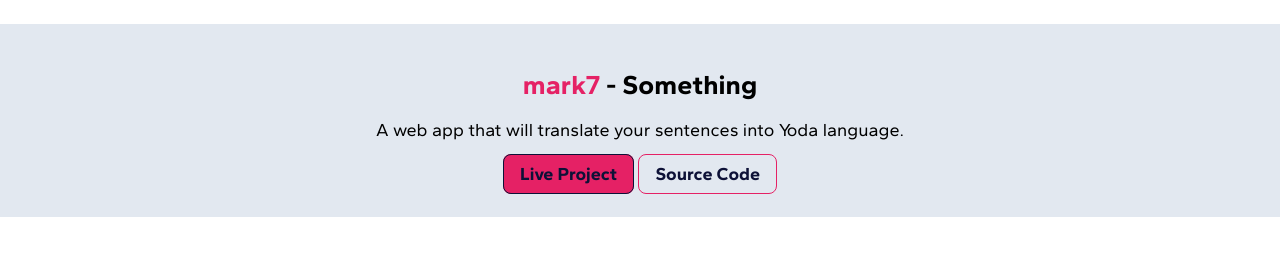
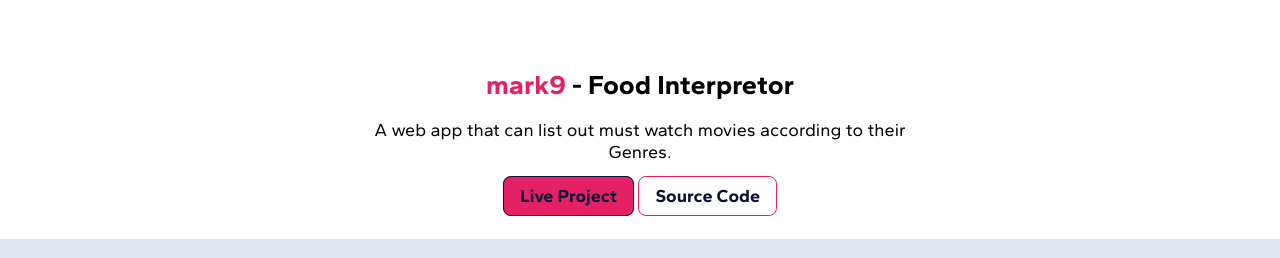
Before and after one commit to styrene01/portfolio-website, a plain HTML site: page projects.html in a window 1280 px wide. Shown: the part 541-799 px from the top of the page. Drawn offline with Linux system fonts and the light colour scheme.

Commit message:
mark 8 9 links

```diff
--- a/projects.html
+++ b/projects.html
@@ -29,11 +29,20 @@
             <h1 class="hero-heading">Harsh Waghela's <span class="heading-inverted">Projects</span></h1>
         </header>
 
+        <section class="section">
+            <div class="container container-center">
+                <h1><span class="highlight">mark9</span> - Food Interpretor</h1>
+                <p>A web app that can list out must watch movies according to their Genres.</p>
+                <a class="link link-primary" href="https://3iw566.csb.app/">Live Project</a>
+                <a class="link link-secondary" href="/">Source Code</a>
+            </div>
+        </section>
+
         <section class="section ow">
             <div class="container container-center">
-                <h1><span class="highlight">mark7</span> - Something</h1>
-                <p>A web app that will translate your sentences into Yoda language.</p>
-                <a class="link link-primary" href="/">Live Project</a>
+                <h1><span class="highlight">mark8</span> - Food Interpretor</h1>
+                <p>A web app that can show meaning of food emoji's made with React.</p>
+                <a class="link link-primary" href="https://zh0oik.csb.app/">Live Project</a>
                 <a class="link link-secondary" href="/">Source Code</a>
             </div>
         </section>
```
